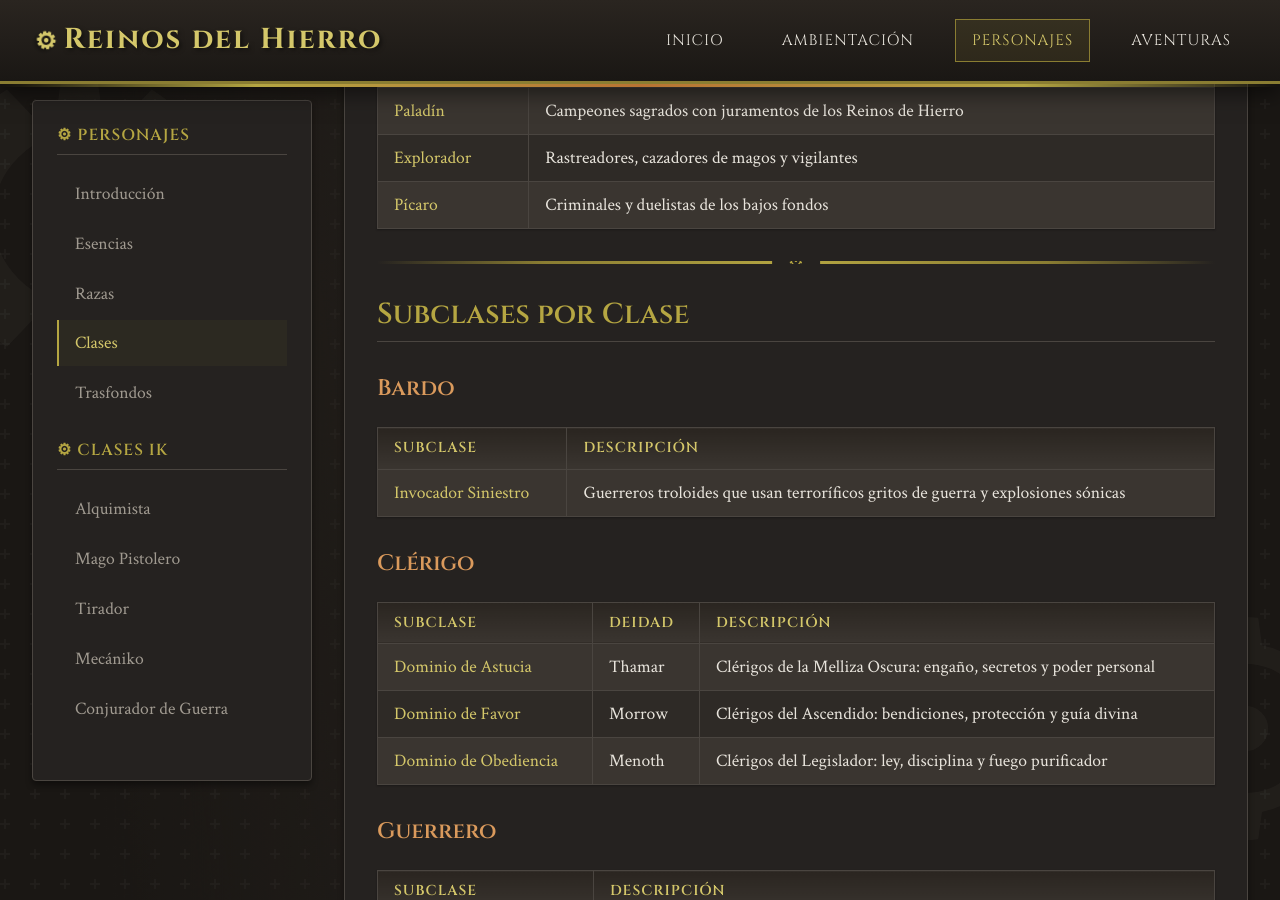
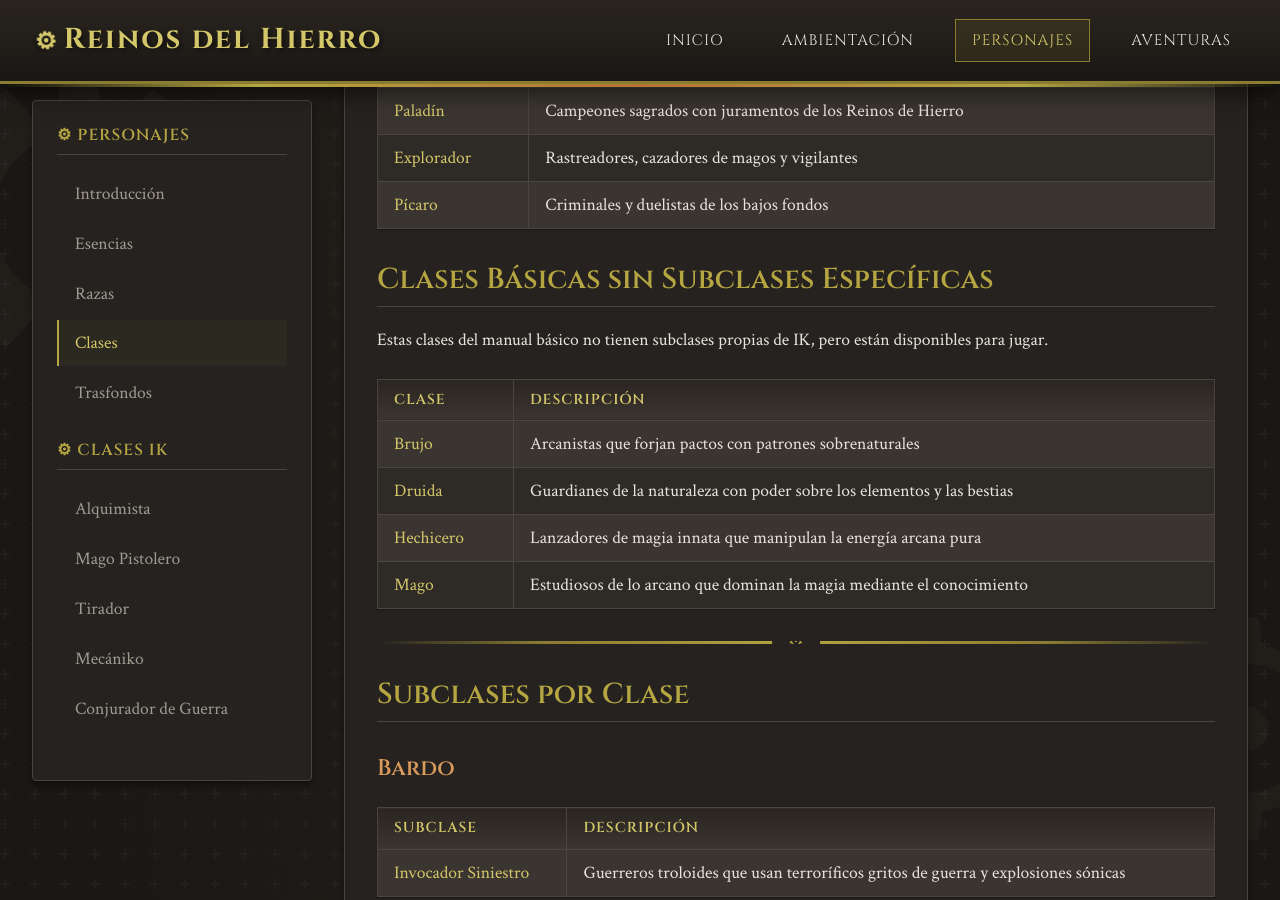
Before and after one commit to LudoBermejoES/reinos_del_hierro, a Jekyll site: the page built from docs/personajes/clases/index.md, in a window 1280 px wide and 900 px high, scrolled down 1311 px. Built offline with Jekyll 4.4.1, drawn with Linux system fonts in a browser that asks for light colours.

Commit message:
Update spells

```diff
--- a/docs/personajes/clases/index.md
+++ b/docs/personajes/clases/index.md
@@ -36,6 +36,17 @@ Las clases del manual básico tienen opciones de subclase específicas de los Re
 | [Paladín](paladin.md) | Campeones sagrados con juramentos de los Reinos de Hierro |
 | [Explorador](explorador.md) | Rastreadores, cazadores de magos y vigilantes |
 | [Pícaro](picaro.md) | Criminales y duelistas de los bajos fondos |
+
+## Clases Básicas sin Subclases Específicas
+
+Estas clases del manual básico no tienen subclases propias de IK, pero están disponibles para jugar.
+
+| Clase | Descripción |
+|-------|-------------|
+| [Brujo](brujo.md) | Arcanistas que forjan pactos con patrones sobrenaturales |
+| [Druida](druida.md) | Guardianes de la naturaleza con poder sobre los elementos y las bestias |
+| [Hechicero](hechicero.md) | Lanzadores de magia innata que manipulan la energía arcana pura |
+| [Mago](mago.md) | Estudiosos de lo arcano que dominan la magia mediante el conocimiento |
 
 ---
 
```
